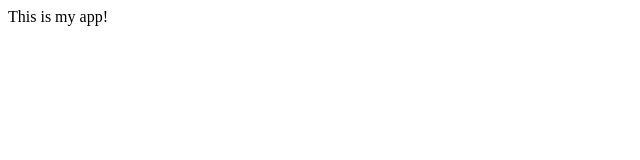
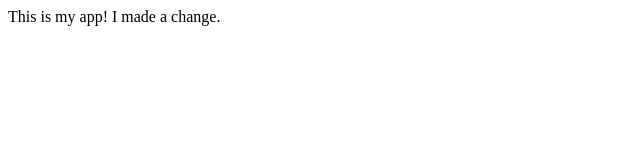
Before and after one commit to RBordy/MyGitApp, a plain HTML site: page index.html in a window 1280 px wide. Shown: the whole page, without its empty margins (0-640 px from the left). Drawn offline with Linux system fonts and the light colour scheme.

Commit message:
Changed some stuff inlcuding index.html

```diff
--- /dev/null
+++ b/Dir1/app1.js
@@ -0,0 +1 @@
+console.log(App1)
--- a/index.html
+++ b/index.html
@@ -6,6 +6,6 @@
   <title>MyGitApp</title>
 </head>
 <body>
-  This is my app!
+  This is my app! I made a change.
 </body>
 </html>
```
